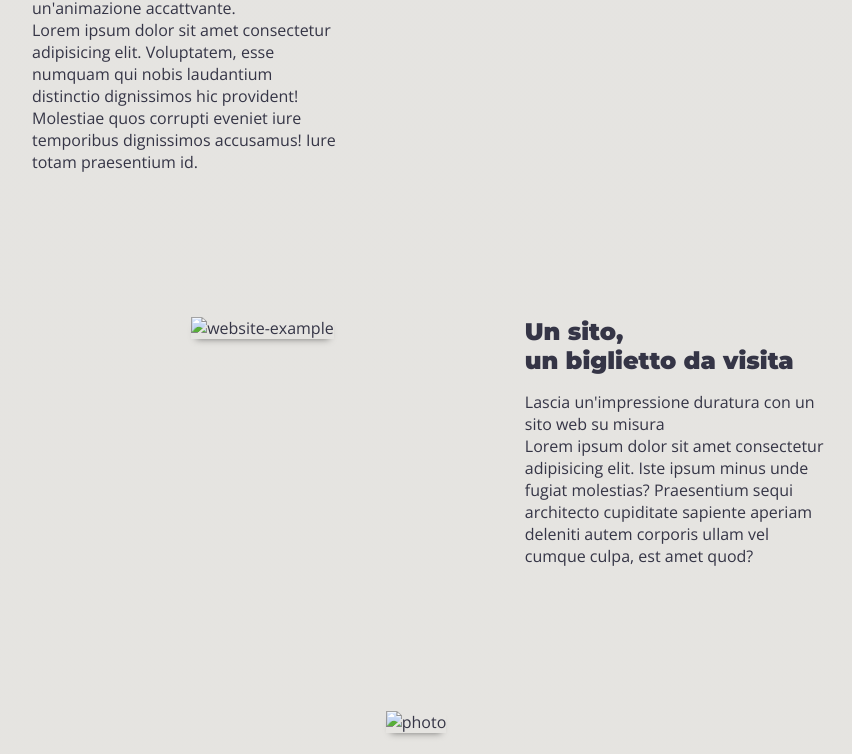
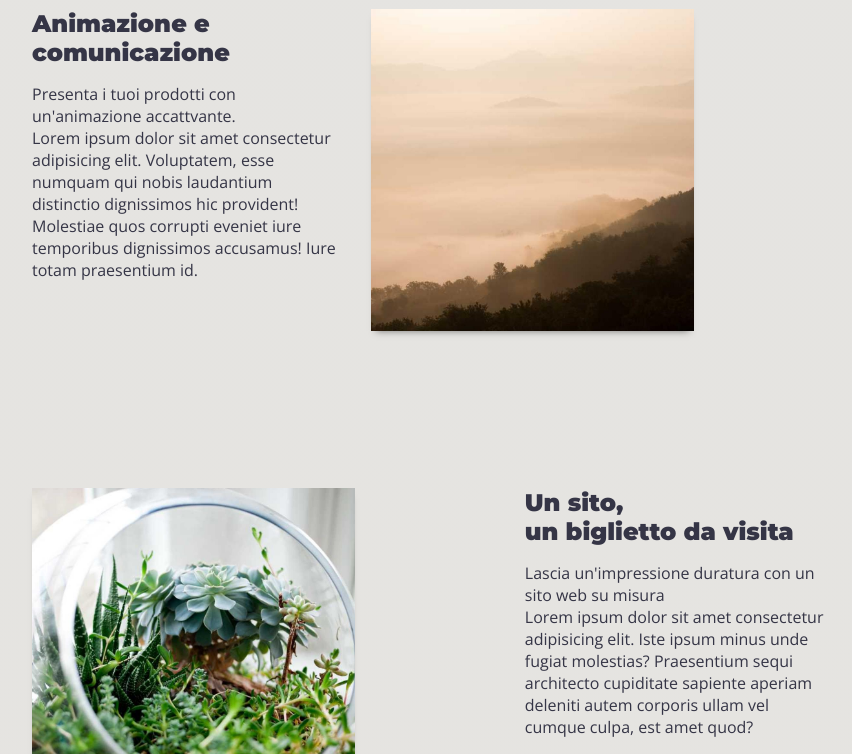
Before and after one commit to francescagiunchedi/MyWebsite, a website: page index.html in a window 1280 px wide. Shown: the part 1399-2153 px from the top of the page, without its empty margins (224-1076 px from the left). Drawn offline with nearby package versions, Linux system fonts and the light colour scheme.

Commit message:
image paceholder

```diff
--- a/index.html
+++ b/index.html
@@ -51,7 +51,7 @@
         <!-- img -->
         <img
           class="header-img"
-          src="/img/luxury-business-card-mockup-psd-pink-tone-with-front-rear/v968-17d-02-mockup.jpg"
+          src="/img/828-1000x1000.jpg"
           alt="imgae_presentation" />
       </section>
     </header>
@@ -62,7 +62,7 @@
           <div class="section-img">
             <img
               class="shadow"
-              src=""
+              src="/img/275-1000x1000.jpg"
               alt="logo-example" />
           </div>
           <div class="section-text">
@@ -87,7 +87,7 @@
           <div class="section-img">
             <img
               class="shadow"
-              src=""
+              src="/img/544-1000x1000.jpg"
               alt="animation-example" />
           </div>
           <div class="section-text">
@@ -111,7 +111,7 @@
           <div class="section-img">
             <img
               class="shadow"
-              src=""
+              src="/img/530-1000x1000.jpg"
               alt="website-example" />
           </div>
           <div class="section-text">
@@ -136,7 +136,7 @@
           <div class="section-img">
             <img
               class="shadow"
-              src=""
+              src="/img/avatar.png"
               alt="photo" />
           </div>
           <div>
--- a/src/_main.scss
+++ b/src/_main.scss
@@ -69,5 +69,18 @@ main {
         }
       }
     }
+    .section-img {
+      width: fit-content;
+      img {
+        max-width: 40%;
+      }
+    }
+  }
+
+  .section-img {
+    img {
+      object-fit: cover;
+      max-width: 70%;
+    }
   }
 }
```
Also changed, not shown: css/index.css, img/275-1000x1000.jpg (added), img/530-1000x1000.jpg (added), img/544-1000x1000.jpg (added), img/828-1000x1000.jpg (added), img/avatar.png (added), 1 other file.
